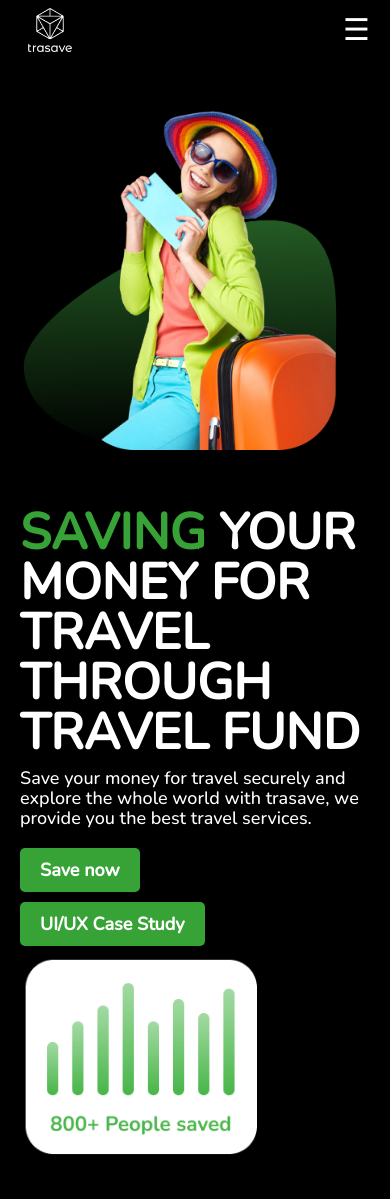
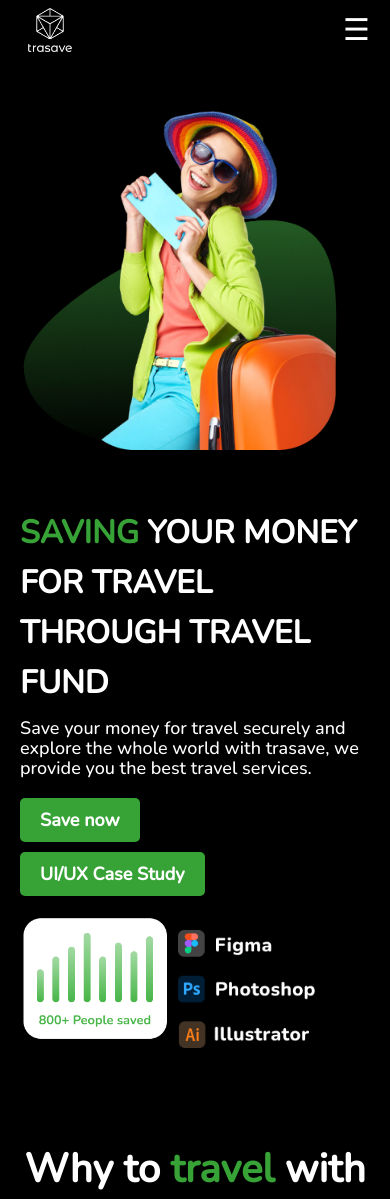
Before and after one commit to Blessingscode/Trasave, a plain HTML site: page index.html in a window 390 px wide. Shown: the top 1199 px of the page. Drawn offline with nearby package versions, Linux system fonts and the light colour scheme.

Commit message:
updated style.css

```diff
--- a/style.css
+++ b/style.css
@@ -388,19 +388,23 @@ footer .copy{
         display: flex;
         flex-direction: column;
     }
+    .main h1{
+        font-size: 3.2rem;
+    }
     .main img{
         float: none;
         width: 32rem;
         margin-bottom: 5rem;
     }
     .main .image{
-        width: 25rem;
-        margin-top: 2rem;
+        width: 15.5rem;
+        margin-top: 3rem;
+        margin-right: 0;
     }
     .main .images{
-        width: 20rem;
-        margin-top: 3rem;
+        width: 14rem;
         margin-right: 0;
+        margin-top: 0;
     }
 
 /* main ends here */
@@ -408,7 +412,7 @@ footer .copy{
 /* section starts here */
 
     section h1{
-        margin-top: 10rem;
+        margin-top: 4rem;
         font-size: 4rem;
         padding: 0rem;
     }
```
